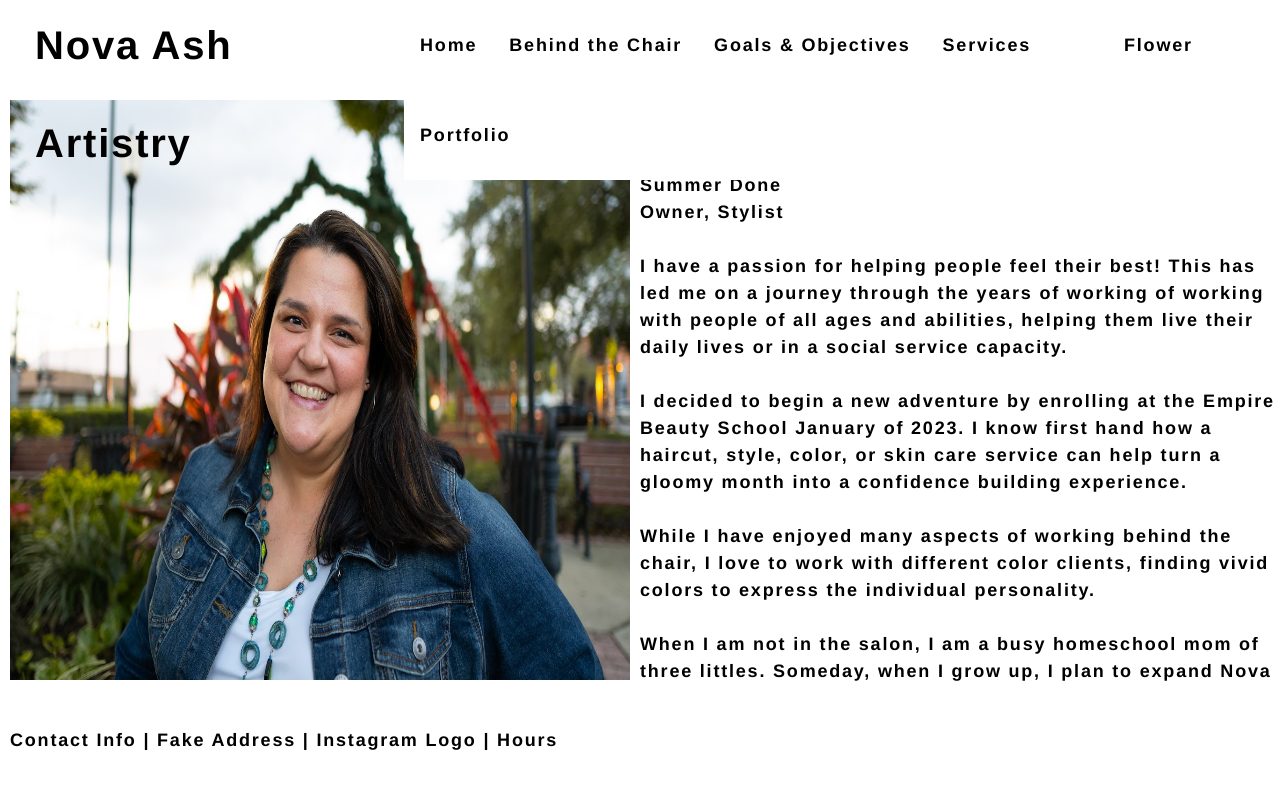
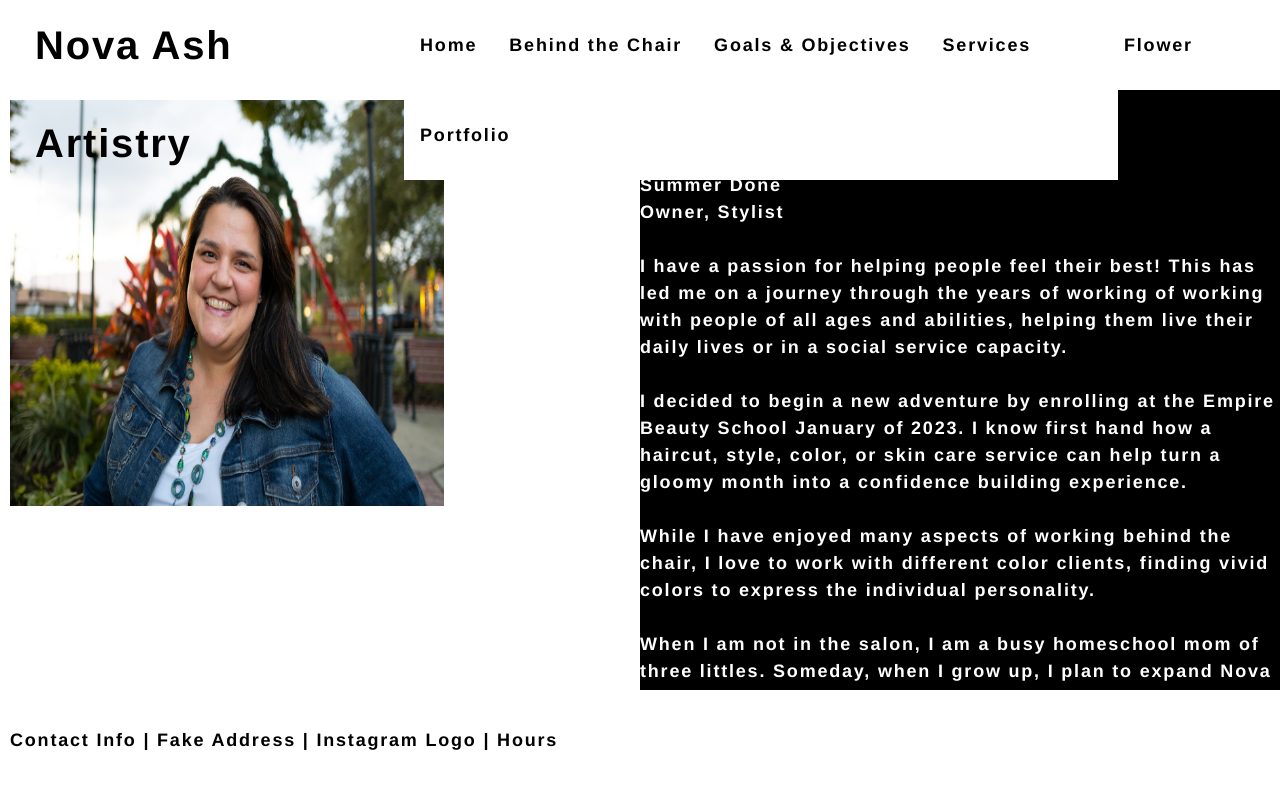
Before and after one commit to bdoneq7/novaashartistry, a React (Create React App) app: page / in a window 1280 px wide. Both pictures are taken after a click on the element "Behind the Chair". Shown: the top 788 px of the page. Built offline with nearby package versions, Linux system fonts and the light colour scheme.

Commit message:
updated behind component styles

```diff
--- a/src/components/Behind/index.js
+++ b/src/components/Behind/index.js
@@ -6,11 +6,11 @@ function Behind(props) {
       <section>
 
         <div className="leftsection">
-          <img src={behindchair} style={{ width: "100%", height: "100%" }} alt="Behind the Chair - Summer Done" title="Behind the Chair - Summer Done" />
+          <img src={behindchair} style={{ width: "70%", height: "70%" }} alt="Behind the Chair - Summer Done" title="Behind the Chair - Summer Done" />
         </div>
 
 
-        <div className="rightsection">
+        <div className="rightsectiondark">
         <h1 className="mx-2" id="about">Behind the Chair</h1>
         <br/>
         Summer Done<br/>
--- a/src/index.css
+++ b/src/index.css
@@ -111,6 +111,16 @@ header a {
   height: 600px;
   background-color: var(--white-color);
   color: #000000;
+  padding: 0px;
+  margin: 0px;
+}
+
+.rightsectiondark {
+  float: left;
+  width: 50%;
+  height: 600px;
+  background-color: #000000;
+  color: #ffffff;
   padding: 0px;
   margin: 0px;
 }
```
